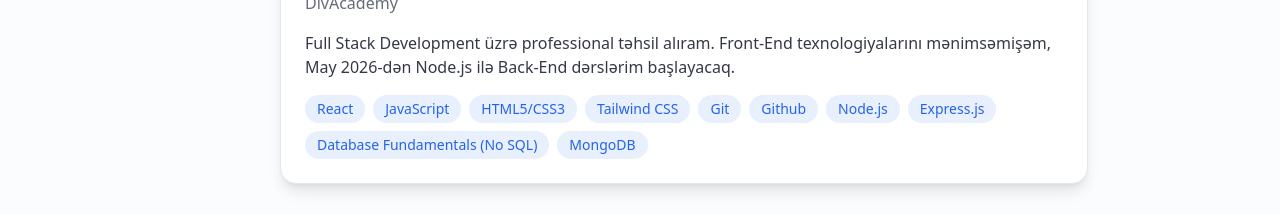
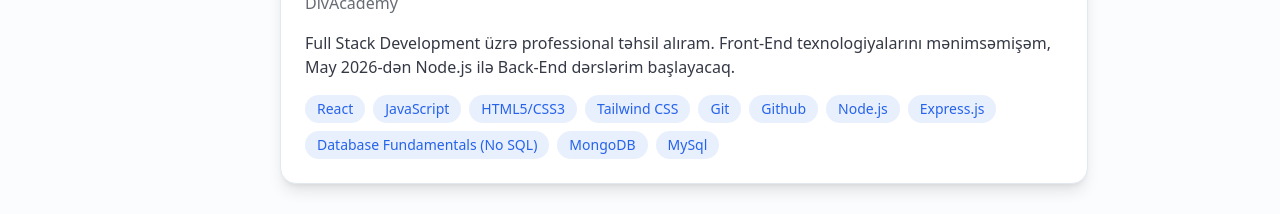
Before and after one commit to CaspianDiv/portfolio, a React (Vite) app: page / in a window 1280 px wide. Shown: the part 1820-2034 px from the top of the page. Built offline with nearby package versions, Linux system fonts and the light colour scheme.

Commit message:
Add MySQL to skills list in Education component

```diff
--- a/src/components/Education.jsx
+++ b/src/components/Education.jsx
@@ -5,7 +5,7 @@ import { useLanguage } from "../utils/LanguageContext";
 export const Education = () => {
   const { t } = useLanguage();
 
-  const skills1 = ["React", "JavaScript", "HTML5/CSS3", "Tailwind CSS", "Git" , "Github" , "Node.js" , "Express.js", "Database Fundamentals (No SQL)" , "MongoDB"];
+  const skills1 = ["React", "JavaScript", "HTML5/CSS3", "Tailwind CSS", "Git" , "Github" , "Node.js" , "Express.js", "Database Fundamentals (No SQL)" , "MongoDB", "MySql"];
   const skills2 = ["HTML5", "CSS3", "JavaScript","jQuery" , "AJAX" , "AJAX + Fetch","Responsive Design", "UI/UX"];
 
   const education = [
```
